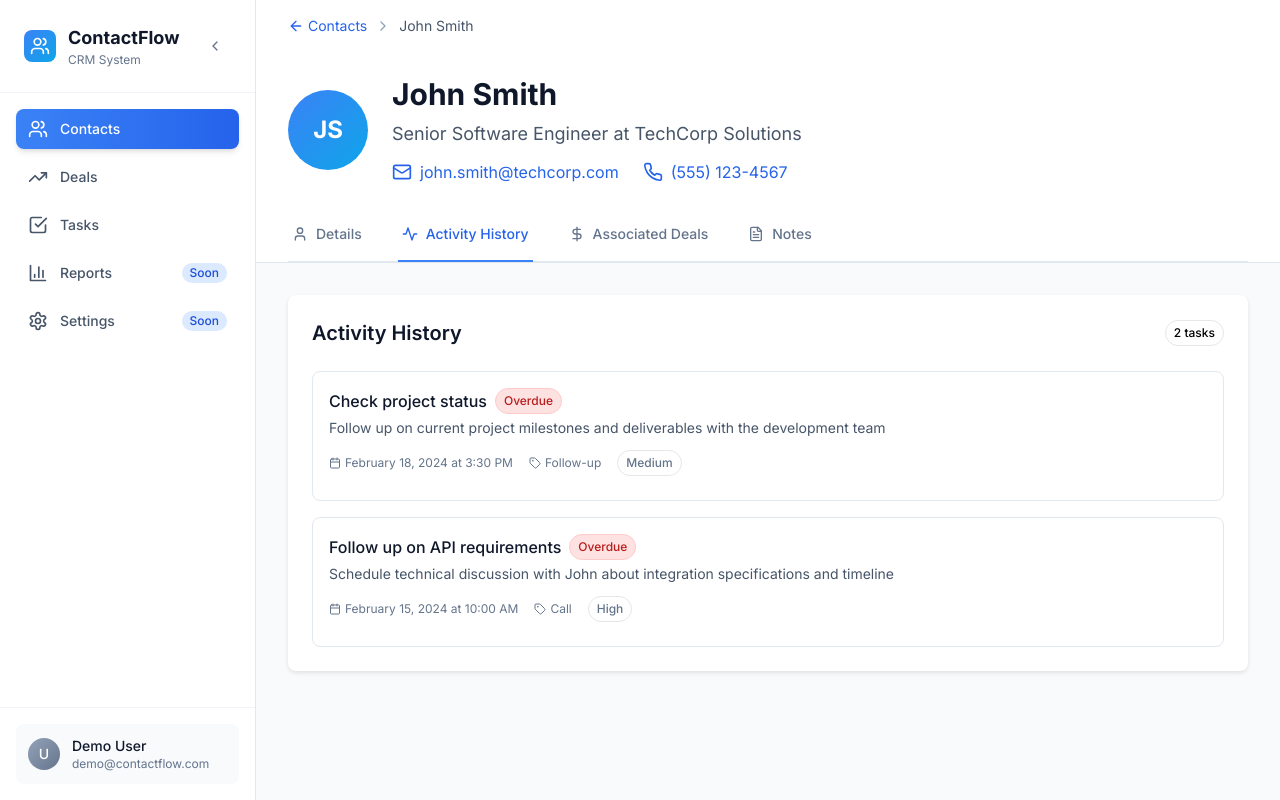
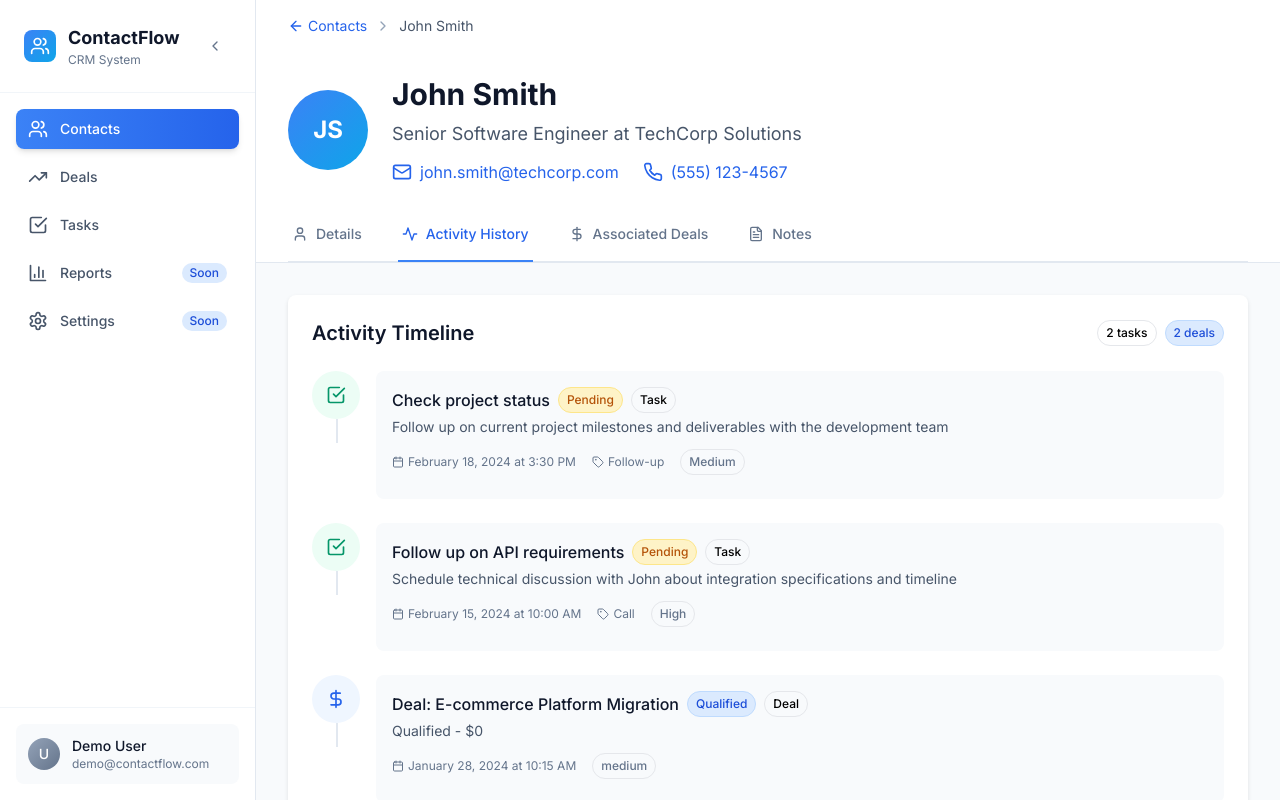
Before and after one commit to apper-canvas/contactflowimpact, a React (Vite) app: page /contacts/1 in a window 1280 px wide. Both pictures are taken after a click on the button "Activity History". Built offline with nearby package versions, Linux system fonts and the light colour scheme.

Commit message:
Implement comprehensive Activity Timeline with chronological task and deal integration

```diff
--- a/src/components/pages/ContactProfilePage.jsx
+++ b/src/components/pages/ContactProfilePage.jsx
@@ -32,10 +32,11 @@ const ContactProfilePage = () => {
   const [saveLoading, setSaveLoading] = useState(false);
   const [editErrors, setEditErrors] = useState({});
 
-  // Task data for activity tab
+// Activity data for timeline
   const [contactTasks, setContactTasks] = useState([]);
+  const [contactDeals, setContactDeals] = useState([]);
   const [loadingTasks, setLoadingTasks] = useState(false);
-
+  const [loadingDeals, setLoadingDeals] = useState(false);
   useEffect(() => {
     if (id) {
       loadContact();
@@ -79,9 +80,61 @@ const ContactProfilePage = () => {
     }
   };
 
+  const loadContactDeals = async () => {
+    if (!contact?.Id) return;
+
+    try {
+      setLoadingDeals(true);
+      const dealService = await import('@/services/api/dealService');
+      const deals = await dealService.default.getByContactId(contact.Id);
+      setContactDeals(deals);
+    } catch (error) {
+      console.error('Failed to load contact deals:', error);
+    } finally {
+      setLoadingDeals(false);
+    }
+  };
+
+  const getCombinedActivities = () => {
+    const activities = [];
+
+    // Add tasks as activities
+    contactTasks.forEach(task => {
+      activities.push({
+        id: `task-${task.Id}`,
+        type: 'task',
+        title: task.title,
+        description: task.description,
+        date: task.completed ? task.completedDate || task.dueDate : task.dueDate,
+        status: task.completed ? 'completed' : 'pending',
+        priority: task.priority,
+        taskType: task.type,
+        icon: 'CheckSquare'
+      });
+    });
+
+    // Add deals as activities
+    contactDeals.forEach(deal => {
+      activities.push({
+        id: `deal-${deal.Id}`,
+        type: 'deal',
+        title: `Deal: ${deal.title}`,
+        description: `${deal.stage} - $${deal.amount?.toLocaleString() || '0'}`,
+        date: deal.updatedAt || deal.createdAt,
+        status: deal.stage?.toLowerCase() || 'active',
+        priority: deal.priority || 'medium',
+        icon: 'DollarSign'
+      });
+    });
+
+    // Sort by date (most recent first)
+    return activities.sort((a, b) => new Date(b.date) - new Date(a.date));
+  };
+
 useEffect(() => {
     if (activeTab === "activity" && contact) {
       loadContactTasks();
+      loadContactDeals();
     }
   }, [activeTab, contact]);
 
@@ -94,6 +147,25 @@ const ContactProfilePage = () => {
 return format(new Date(dateString), "MMMM d, yyyy 'at' h:mm a");
     } catch (error) {
       return "Invalid date";
+    }
+  };
+
+  const getActivityStatusColor = (activity) => {
+    if (activity.type === 'task') {
+      return activity.status === 'completed' ? 'success' : 'warning';
+    } else {
+      const stage = activity.status;
+      if (stage === 'won' || stage === 'closed') return 'success';
+      if (stage === 'lost') return 'error';
+      return 'primary';
+    }
+  };
+
+  const getActivityStatusText = (activity) => {
+    if (activity.type === 'task') {
+      return activity.status === 'completed' ? 'Completed' : 'Pending';
+    } else {
+      return activity.status.charAt(0).toUpperCase() + activity.status.slice(1);
     }
   };
 
@@ -534,55 +606,91 @@ const ContactProfilePage = () => {
           <div className="bg-white rounded-lg shadow-card">
             <div className="p-6">
               <div className="flex items-center justify-between mb-6">
-                <h2 className="text-xl font-semibold text-neutral-900">Activity History</h2>
+                <h2 className="text-xl font-semibold text-neutral-900">Activity Timeline</h2>
+                <div className="flex items-center space-x-2">
                   <Badge variant="neutral" size="sm">
                     {contactTasks.length} task{contactTasks.length !== 1 ? 's' : ''}
                   </Badge>
+                  <Badge variant="primary" size="sm">
+                    {contactDeals.length} deal{contactDeals.length !== 1 ? 's' : ''}
+                  </Badge>
+                </div>
               </div>
 
-              {loadingTasks ? (
+              {(loadingTasks || loadingDeals) ? (
                 <div className="flex items-center justify-center py-12">
                   <div className="animate-spin rounded-full h-6 w-6 border-b-2 border-primary-600"></div>
-                  <span className="ml-2 text-sm text-neutral-600">Loading tasks...</span>
+                  <span className="ml-2 text-sm text-neutral-600">Loading activities...</span>
                 </div>
-              ) : contactTasks.length === 0 ? (
+              ) : getCombinedActivities().length === 0 ? (
                 <div className="text-center py-12">
                   <ApperIcon name="Activity" className="w-12 h-12 text-neutral-300 mx-auto mb-4" />
                   <h3 className="text-lg font-medium text-neutral-900 mb-2">No Activity Yet</h3>
-                  <p className="text-neutral-500">Tasks and interactions with this contact will appear here.</p>
+                  <p className="text-neutral-500">Tasks, deals, and other interactions with this contact will appear here.</p>
                 </div>
               ) : (
-                <div className="space-y-4">
-                  {contactTasks.map((task) => (
-                    <div key={task.Id} className="border border-neutral-200 rounded-lg p-4">
+                <div className="space-y-6">
+                  {getCombinedActivities().map((activity, index) => (
+                    <div key={activity.id} className="relative">
+                      {/* Timeline connector */}
+                      {index < getCombinedActivities().length - 1 && (
+                        <div className="absolute left-6 top-12 w-0.5 h-6 bg-neutral-200"></div>
+                      )}
+
+                      <div className="flex items-start space-x-4">
+                        {/* Activity Icon */}
+                        <div className={cn(
+                          "flex-shrink-0 w-12 h-12 rounded-full flex items-center justify-center",
+                          activity.type === 'task' ? "bg-success-50" : "bg-primary-50"
+                        )}>
+                          <ApperIcon
+                            name={activity.icon}
+                            className={cn(
+                              "w-5 h-5",
+                              activity.type === 'task' ? "text-success-600" : "text-primary-600"
+                            )}
+                          />
+                        </div>
+
+                        {/* Activity Content */}
+                        <div className="flex-1 bg-neutral-50 rounded-lg p-4">
                           <div className="flex items-start justify-between mb-2">
                             <div className="flex-1">
                               <div className="flex items-center space-x-2 mb-1">
                                 <h4 className={cn(
-                              "font-medium",
-                              task.completed ? "line-through text-neutral-500" : "text-neutral-900"
+                                  "font-medium text-neutral-900",
+                                  activity.type === 'task' && activity.status === 'completed' && "line-through text-neutral-500"
                                 )}>
-                              {task.title}
+                                  {activity.title}
                                 </h4>
-                            <Badge size="sm" variant={getTaskStatusColor(task)}>
-                              {getTaskStatusText(task)}
+                                <Badge size="sm" variant={getActivityStatusColor(activity)}>
+                                  {getActivityStatusText(activity)}
+                                </Badge>
+                                <Badge size="sm" variant="neutral">
+                                  {activity.type.charAt(0).toUpperCase() + activity.type.slice(1)}
                                 </Badge>
                               </div>
+
                               <p className="text-sm text-neutral-600 mb-3">
-                            {task.description}
+                                {activity.description}
                               </p>
+
                               <div className="flex items-center space-x-4 text-xs text-neutral-500">
                                 <span className="flex items-center">
                                   <ApperIcon name="Calendar" className="w-3 h-3 mr-1" />
-                              {formatDate(task.dueDate)}
+                                  {formatDate(activity.date)}
                                 </span>
+                                {activity.type === 'task' && activity.taskType && (
                                   <span className="flex items-center">
                                     <ApperIcon name="Tag" className="w-3 h-3 mr-1" />
-                              {task.type}
+                                    {activity.taskType}
                                   </span>
+                                )}
                                 <Badge size="sm" variant="neutral">
-                              {task.priority}
+                                  {activity.priority}
                                 </Badge>
+                              </div>
+                            </div>
                           </div>
                         </div>
                       </div>
--- a/src/services/api/dealService.js
+++ b/src/services/api/dealService.js
@@ -8,6 +8,11 @@ class DealService {
     this.deals = [...dealsData];
   }
 
+  // Get deals by contact ID
+  async getByContactId(contactId) {
+    await delay();
+    return this.deals.filter(deal => deal.contactId === contactId);
+  }
   async getAll() {
     await delay();
     return [...this.deals].sort((a, b) => new Date(b.expectedCloseDate) - new Date(a.expectedCloseDate));
```
Also changed, not shown: src/components/organisms/ContactDetailModal.jsx (+21 -17 lines). Lines whose indentation alone changed are shown as unchanged.
